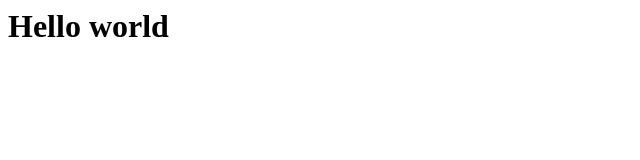
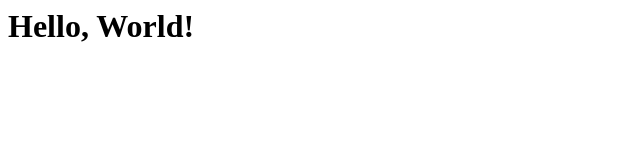
Before and after one commit to attoktist/git, a plain HTML site: page Hello.html in a window 1280 px wide. Shown: the whole page, without its empty margins (0-640 px from the left). Drawn offline with Linux system fonts and the light colour scheme.

Commit message:
Added standart html page tags

```diff
--- a/Hello.html
+++ b/Hello.html
@@ -1 +1,5 @@
-<h1>Hello world</h1>
+<html>
+  <body>
+    <h1>Hello, World!</h1>
+  </body>
+</html>
```
